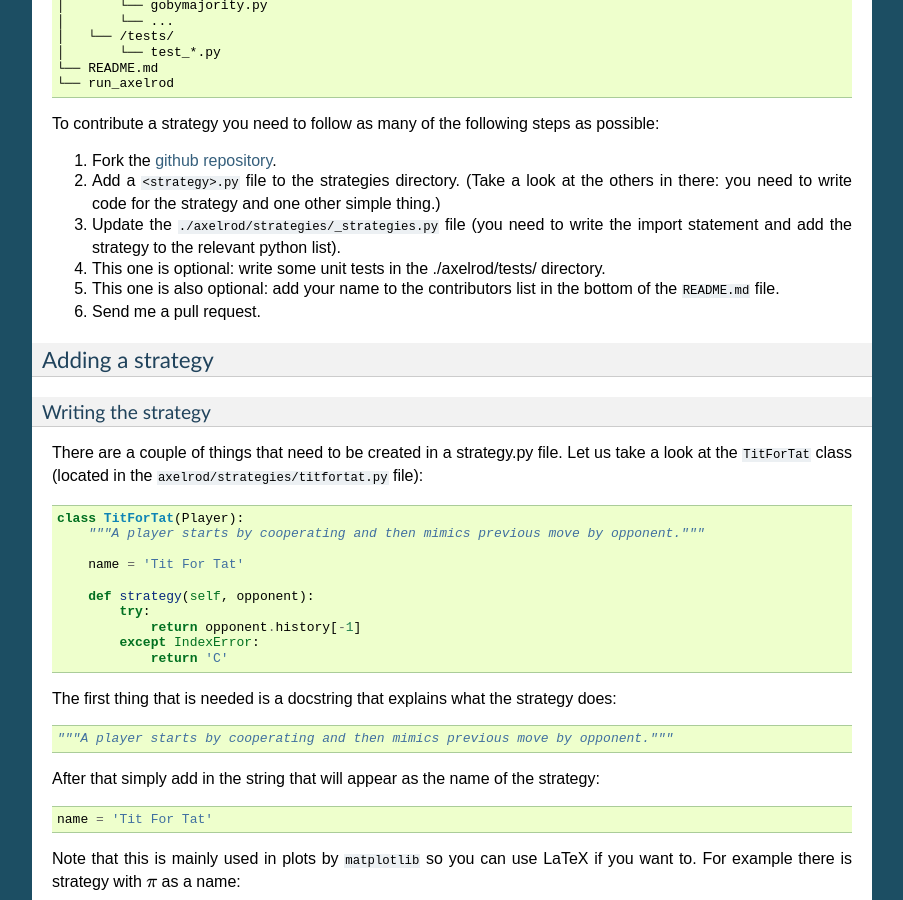
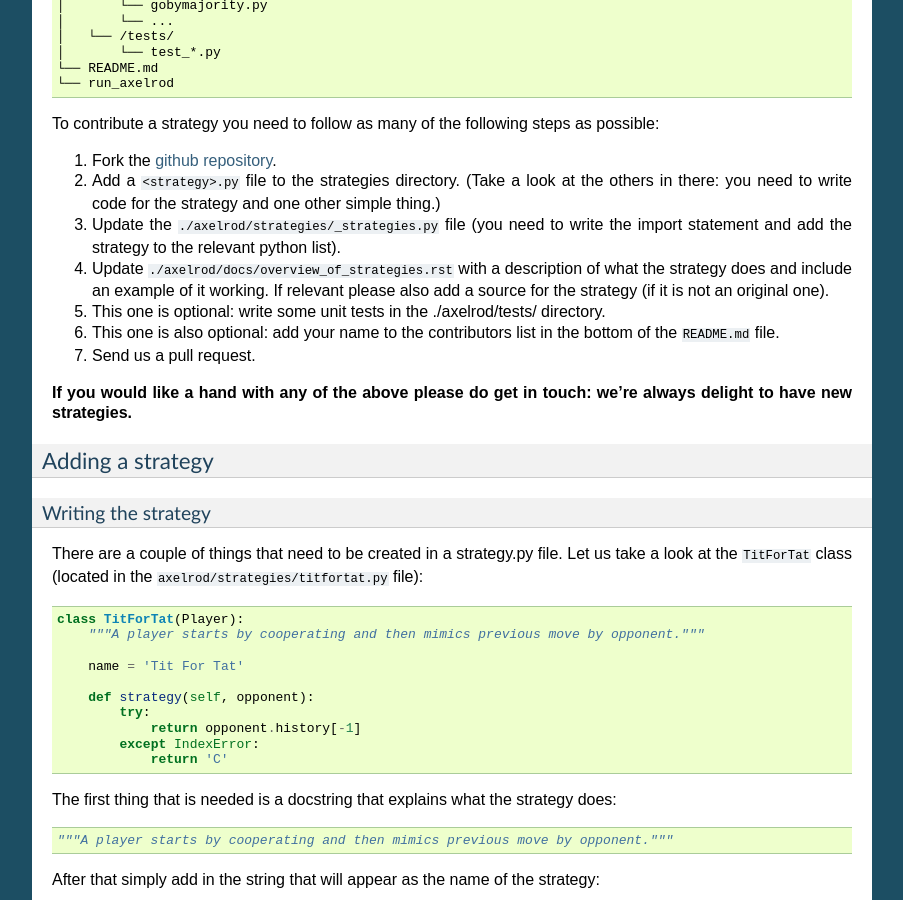
Before and after one commit to Axelrod-Python/Axelrod, a Sphinx documentation site: the page built from docs/contributing.rst, in a window 1280 px wide and 900 px high, scrolled down 809 px. Shown: the whole window, without its empty margins (198-1101 px from the left). Built offline with Sphinx 7.4.7, drawn with Linux system fonts in a browser that asks for light colours.

Commit message:
Adding to contrib guidelines
- Asking for description and implementation in usage
- Adding source if relevant

```diff
--- a/docs/contributing.rst
+++ b/docs/contributing.rst
@@ -51,9 +51,15 @@ To contribute a strategy you need to follow as many of the following steps as po
 1. Fork the `github repository <https://github.com/Axelrod-Python/Axelrod>`_.
 2. Add a :code:`<strategy>.py` file to the strategies directory. (Take a look at the others in there: you need to write code for the strategy and one other simple thing.)
 3. Update the :code:`./axelrod/strategies/_strategies.py` file (you need to write the import statement and add the strategy to the relevant python list).
-4. This one is optional: write some unit tests in the ./axelrod/tests/ directory.
-5. This one is also optional: add your name to the contributors list in the bottom of the :code:`README.md` file.
-6. Send me a pull request.
+4. Update :code:`./axelrod/docs/overview_of_strategies.rst` with a description
+   of what the strategy does and include an example of it working. If relevant
+   please also add a source for the strategy (if it is not an original one).
+5. This one is optional: write some unit tests in the ./axelrod/tests/ directory.
+6. This one is also optional: add your name to the contributors list in the bottom of the :code:`README.md` file.
+7. Send us a pull request.
+
+**If you would like a hand with any of the above please do get in touch: we're
+always delight to have new strategies.**
 
 Adding a strategy
 ^^^^^^^^^^^^^^^^^
```
